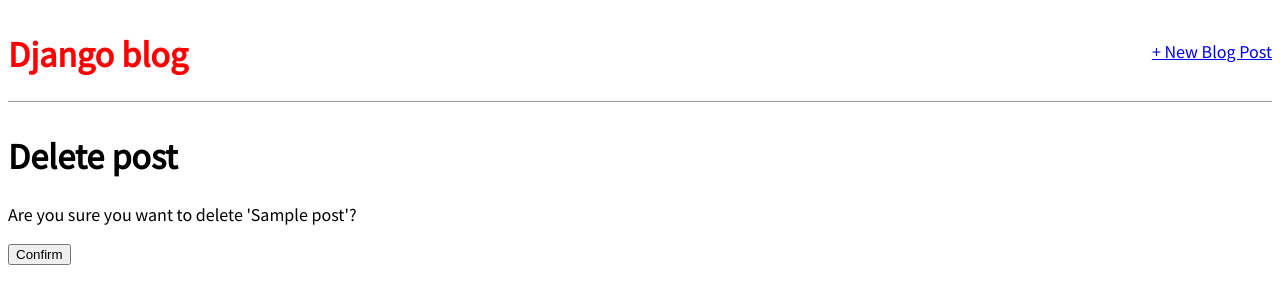
After one commit to Peleda23/Django, a Django app: page /post/1/delete/ in a window 1280 px wide. The commit adds this page. Shown: the top 304 px of the page. Run offline with Django 5.2, Linux system fonts and the light colour scheme; tables that the repository leaves empty hold one stand-in row (values such as "Sample post").

Commit message:
[169] Added delete, update, detail to the posts.

```diff
--- a/blog/blog/urls.py
+++ b/blog/blog/urls.py
@@ -1,8 +1,16 @@
 from django.urls import path
-from .views import BlogListView, BlogDetailView, BlogCreateView
+from .views import (
+    BlogListView,
+    BlogDetailView,
+    BlogCreateView,
+    BlogUpdateView,
+    BlogDeleteView,
+)
 
 urlpatterns = [
     path("post/new/", BlogCreateView.as_view(), name="post_new"),
     path("post/<int:pk>/", BlogDetailView.as_view(), name="post_detail"),
+    path("post/<int:pk>/edit", BlogUpdateView.as_view(), name="post_edit"),
+    path("post/<int:pk>/delete/", BlogDeleteView.as_view(), name="post_delete"),
     path("", BlogListView.as_view(), name="home"),
 ]
--- a/blog/blog/views.py
+++ b/blog/blog/views.py
@@ -1,5 +1,7 @@
 from django.views.generic import ListView, DetailView
-from django.views.generic.edit import CreateView
+from django.views.generic.edit import CreateView, UpdateView, DeleteView
+from django.urls import reverse_lazy
+
 from .models import Post
 
 
@@ -17,3 +19,15 @@ class BlogCreateView(CreateView):
     model = Post
     template_name = "post_new.html"
     fields = ["title", "author", "body"]
+
+
+class BlogUpdateView(UpdateView):
+    model = Post
+    template_name = "post_edit.html"
+    fields = ["title", "body"]
+
+
+class BlogDeleteView(DeleteView):
+    model = Post
+    template_name = "post_delete.html"
+    success_url = reverse_lazy("home")
--- a/blog/static/css/base.css
+++ b/blog/static/css/base.css
@@ -14,11 +14,11 @@ header h1 a {
     text-decoration: none;
 }
 
-.nav_left {
+.nav-left {
     margin-right: auto;
 }
 
-.nav_right {
+.nav-right {
     display: flex;
     padding-top: 2rem;
 }
--- a/blog/templates/base.html
+++ b/blog/templates/base.html
@@ -11,7 +11,12 @@ rel="stylesheet">
 
 <body>
     <header>
-        <h1><a href="{% url 'home' %}">Django blog</a></h1>
+       <div class="nav-left">
+            <h1><a href="{% url 'home' %}">Django blog</a></h1>
+       </div>
+       <div class='nav-right'>
+            <a href="{% url 'post_new' %}">+ New Blog Post</a>
+       </div>
     </header>
     <div>
         {% block content %}
--- /dev/null
+++ b/blog/templates/post_delete.html
@@ -0,0 +1,11 @@
+{% extends 'base.html' %}
+
+{% block content %}
+
+<h1>Delete post</h1>
+    <form action='' method="post"> {% csrf_token %}
+        <p>Are you sure you want to delete '{{ post.title }}'?</p>
+        <input type="submit" value="Confirm">
+    </form>
+
+{% endblock content %}
```
Also changed, not shown: blog/templates/post_detail.html (+9 -0 lines), blog/templates/post_edit.html (added, +11 -0 lines).
